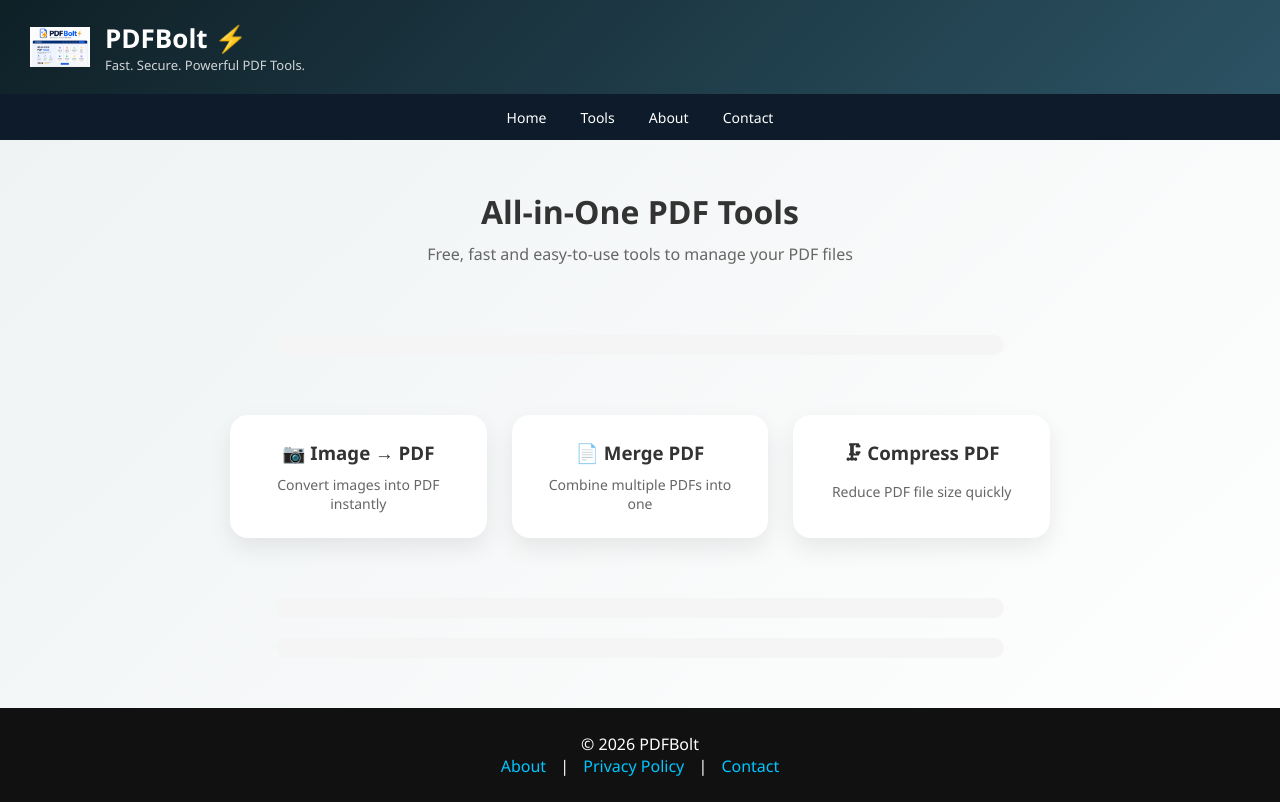
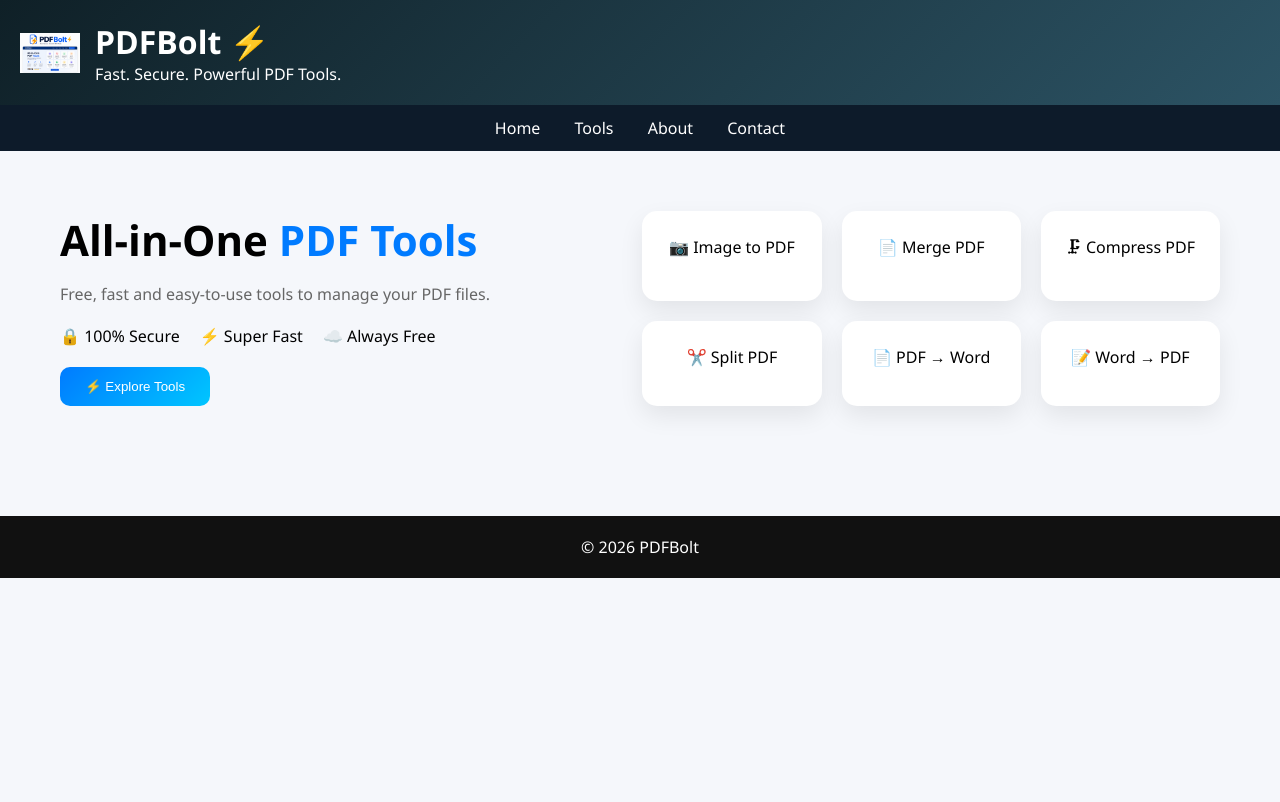
Before and after one commit to charan6882/pdf-tools, a plain HTML site: page index.html in a window 1280 px wide. Drawn offline with nearby package versions, Linux system fonts and the light colour scheme.

Commit message:
FULL UI redesign final

```diff
--- a/index.html
+++ b/index.html
@@ -4,29 +4,21 @@
     <meta charset="UTF-8">
     <meta name="viewport" content="width=device-width, initial-scale=1.0">
 
-    <title>PDFBolt - Merge, Compress & Convert PDF Online</title>
+    <title>PDFBolt - All in One PDF Tools</title>
 
-    <!-- SEO -->
-    <meta name="description" content="PDFBolt - Free online PDF tools to merge, compress and convert PDFs. Fast, secure, no signup required.">
+    <meta name="description" content="Free online PDF tools to merge, compress and convert PDFs. Fast, secure, no signup required.">
 
     <link rel="stylesheet" href="style.css">
 
-    <!-- jsPDF -->
     <script src="https://cdnjs.cloudflare.com/ajax/libs/jspdf/2.5.1/jspdf.umd.min.js"></script>
-
-    <!-- AdSense (ADD AFTER APPROVAL) -->
-    <!--
-    <script async src="https://pagead2.googlesyndication.com/pagead/js/adsbygoogle.js?client=ca-pub-XXXXXXXXXXXX"
-     crossorigin="anonymous"></script>
-    -->
 </head>
 
 <body>
 
-<!-- 🔷 HEADER WITH LOGO -->
+<!-- HEADER -->
 <header class="header">
     <div class="logo-area">
-        <img src="logo.png" alt="PDFBolt Logo">
+        <img src="logo.png">
         <div>
             <h1>PDFBolt ⚡</h1>
             <p>Fast. Secure. Powerful PDF Tools.</p>
@@ -34,7 +26,7 @@
     </div>
 </header>
 
-<!-- 🔷 NAVBAR -->
+<!-- NAVBAR -->
 <nav class="navbar">
     <a href="#">Home</a>
     <a href="#">Tools</a>
@@ -42,88 +34,61 @@
     <a href="contact.html">Contact</a>
 </nav>
 
-<!-- 🔷 HERO SECTION -->
-<section class="hero">
-    <h2>All-in-One PDF Tools</h2>
-    <p>Free, fast and easy-to-use tools to manage your PDF files</p>
+<!-- MAIN HERO -->
+<section class="main-hero">
+
+    <!-- LEFT -->
+    <div class="hero-left">
+        <h1>All-in-One <span>PDF Tools</span></h1>
+        <p>Free, fast and easy-to-use tools to manage your PDF files.</p>
+
+        <div class="features">
+            <div>🔒 100% Secure</div>
+            <div>⚡ Super Fast</div>
+            <div>☁️ Always Free</div>
+        </div>
+
+        <button onclick="showMergeTool()">⚡ Explore Tools</button>
+    </div>
+
+    <!-- RIGHT -->
+    <div class="hero-right">
+
+        <div class="tool-card" onclick="showImageTool()">📷 Image to PDF</div>
+        <div class="tool-card" onclick="showMergeTool()">📄 Merge PDF</div>
+        <div class="tool-card" onclick="showCompressTool()">🗜 Compress PDF</div>
+        <div class="tool-card">✂️ Split PDF</div>
+        <div class="tool-card">📄 PDF → Word</div>
+        <div class="tool-card">📝 Word → PDF</div>
+
+    </div>
+
 </section>
 
-<!-- 🔝 TOP AD -->
-<div class="ad-box"></div>
+<!-- TOOL SECTIONS -->
 
-<!-- 🔷 TOOL CARDS -->
-<div class="container">
-    <div class="card" onclick="showImageTool()">
-        <h3>📷 Image → PDF</h3>
-        <p>Convert images into PDF instantly</p>
-    </div>
-
-    <div class="card" onclick="showMergeTool()">
-        <h3>📄 Merge PDF</h3>
-        <p>Combine multiple PDFs into one</p>
-    </div>
-
-    <div class="card" onclick="showCompressTool()">
-        <h3>🗜 Compress PDF</h3>
-        <p>Reduce PDF file size quickly</p>
-    </div>
+<div id="imageSection" class="tool-box hidden">
+    <h2>Image to PDF</h2>
+    <input type="file" id="imageInput" multiple>
+    <button onclick="convertToPDF()">Convert</button>
 </div>
 
-<!-- 🔽 MIDDLE AD -->
-<div class="ad-box"></div>
-
-<!-- ================= IMAGE TOOL ================= -->
-<div id="imageSection" class="tool-box hidden">
-    <h2>Image to PDF</h2>
-
-    <div id="dropArea">
-        <p>Drag & Drop Images Here</p>
-        <span>or</span><br><br>
-        <input type="file" id="imageInput" multiple accept="image/*">
-    </div>
-
-    <div id="preview"></div>
-
-    <button onclick="convertToPDF()">Convert to PDF</button>
+<div id="mergeSection" class="tool-box hidden">
+    <h2>Merge PDF</h2>
+    <input type="file" id="pdfInput" multiple>
+    <button onclick="mergePDF()">Merge</button>
 </div>
 
-<!-- ================= MERGE TOOL ================= -->
-<div id="mergeSection" class="tool-box hidden">
-    <h2>Merge PDF Files</h2>
-
-    <p>Select multiple PDF files to merge into one</p>
-
-    <input type="file" id="pdfInput" multiple accept="application/pdf">
-
-    <button onclick="mergePDF()">Merge & Download</button>
+<div id="compressSection" class="tool-box hidden">
+    <h2>Compress PDF</h2>
+    <input type="file" id="compressInput">
+    <button onclick="compressPDF()">Compress</button>
 </div>
 
-<!-- ================= COMPRESS TOOL ================= -->
-<div id="compressSection" class="tool-box hidden">
-    <h2>Compress PDF</h2>
-
-    <p>Reduce PDF file size quickly</p>
-
-    <input type="file" id="compressInput" accept="application/pdf">
-
-    <button onclick="compressPDF()">Compress & Download</button>
-</div>
-
-<!-- 🔽 BOTTOM AD -->
-<div class="ad-box"></div>
-
-<!-- 🔷 FOOTER -->
 <footer>
     <p>© 2026 PDFBolt</p>
-
-    <div>
-        <a href="about.html">About</a> |
-        <a href="privacy.html">Privacy Policy</a> |
-        <a href="contact.html">Contact</a>
-    </div>
 </footer>
 
-<!-- SCRIPT -->
 <script src="script.js"></script>
 
 </body>
--- a/style.css
+++ b/style.css
@@ -1,22 +1,19 @@
-/* RESET */
 * {
     margin: 0;
     padding: 0;
     box-sizing: border-box;
 }
 
-/* BODY */
 body {
     font-family: 'Segoe UI', sans-serif;
-    background: linear-gradient(135deg, #eef2f3, #ffffff);
-    color: #333;
+    background: #f5f7fb;
 }
 
-/* ================= HEADER ================= */
+/* HEADER */
 .header {
     background: linear-gradient(135deg, #0f2027, #2c5364);
     color: white;
-    padding: 20px 30px;
+    padding: 20px;
 }
 
 .logo-area {
@@ -27,19 +24,9 @@ body {
 
 .logo-area img {
     width: 60px;
-    height: auto;
 }
 
-.logo-area h1 {
-    font-size: 26px;
-}
-
-.logo-area p {
-    font-size: 13px;
-    opacity: 0.8;
-}
-
-/* ================= NAVBAR ================= */
+/* NAVBAR */
 .navbar {
     background: #0d1b2a;
     padding: 12px;
@@ -50,153 +37,108 @@ body {
     color: white;
     margin: 0 15px;
     text-decoration: none;
-    font-size: 14px;
 }
 
-.navbar a:hover {
-    color: #00c6ff;
+/* HERO */
+.main-hero {
+    display: flex;
+    justify-content: space-between;
+    padding: 60px;
+    gap: 40px;
+    flex-wrap: wrap;
 }
 
-/* ================= HERO ================= */
-.hero {
-    text-align: center;
-    padding: 50px 20px;
+/* LEFT */
+.hero-left {
+    max-width: 500px;
 }
 
-.hero h2 {
-    font-size: 32px;
-    margin-bottom: 10px;
+.hero-left h1 {
+    font-size: 42px;
 }
 
-.hero p {
+.hero-left span {
+    color: #007bff;
+}
+
+.hero-left p {
+    margin: 15px 0;
     color: #666;
 }
 
-/* ================= TOOL GRID ================= */
-.container {
-    display: grid;
-    grid-template-columns: repeat(auto-fit, minmax(220px, 1fr));
-    gap: 25px;
-    padding: 40px;
-    max-width: 900px;
-    margin: auto;
+/* FEATURES */
+.features {
+    display: flex;
+    gap: 20px;
+    margin: 20px 0;
 }
 
-/* ================= CARD ================= */
-.card {
+/* BUTTON */
+.hero-left button {
+    padding: 12px 25px;
+    background: linear-gradient(135deg, #007bff, #00c6ff);
+    border: none;
+    color: white;
+    border-radius: 10px;
+    cursor: pointer;
+}
+
+/* RIGHT GRID */
+.hero-right {
+    display: grid;
+    grid-template-columns: repeat(3, 1fr);
+    gap: 20px;
+}
+
+/* TOOL CARDS */
+.tool-card {
     background: white;
     padding: 25px;
-    border-radius: 18px;
+    border-radius: 15px;
     text-align: center;
     cursor: pointer;
-    transition: all 0.3s ease;
+    font-weight: 500;
 
     box-shadow: 0 10px 25px rgba(0,0,0,0.08);
-}
-
-.card h3 {
-    margin-bottom: 10px;
-}
-
-.card p {
-    font-size: 14px;
-    color: #666;
-}
-
-.card:hover {
-    transform: translateY(-8px);
-    box-shadow: 0 20px 40px rgba(0,0,0,0.15);
-}
-
-/* ================= TOOL BOX ================= */
-.tool-box {
-    background: white;
-    margin: 30px auto;
-    padding: 30px;
-    max-width: 500px;
-    border-radius: 15px;
-    text-align: center;
-
-    box-shadow: 0 10px 25px rgba(0,0,0,0.08);
-}
-
-.tool-box h2 {
-    margin-bottom: 10px;
-}
-
-.tool-box p {
-    color: #666;
-}
-
-/* ================= INPUT ================= */
-input {
-    margin: 15px 0;
-    padding: 10px;
-}
-
-/* ================= BUTTON ================= */
-button {
-    margin-top: 15px;
-    padding: 12px 25px;
-    border: none;
-    border-radius: 10px;
-    background: linear-gradient(135deg, #007bff, #00c6ff);
-    color: white;
-    font-size: 15px;
-    cursor: pointer;
     transition: 0.3s;
 }
 
-button:hover {
-    transform: scale(1.05);
+.tool-card:hover {
+    transform: translateY(-6px);
 }
 
-/* ================= DROP AREA ================= */
-#dropArea {
-    border: 2px dashed #007bff;
-    padding: 20px;
+/* TOOL BOX */
+.tool-box {
+    margin: 30px auto;
+    padding: 30px;
+    max-width: 400px;
+    background: white;
     border-radius: 12px;
-    margin-bottom: 15px;
-    background: #f9f9f9;
+    text-align: center;
 }
 
-/* ================= PREVIEW ================= */
-#preview img {
-    width: 80px;
-    margin: 5px;
-    border-radius: 6px;
-}
-
-/* ================= ADS ================= */
-.ad-box {
-    margin: 20px auto;
-    padding: 10px;
-    max-width: 728px;
-    text-align: center;
-    background: #f5f5f5;
-    border-radius: 10px;
-}
-
-/* ================= FOOTER ================= */
+/* FOOTER */
 footer {
     text-align: center;
-    padding: 25px;
+    padding: 20px;
     background: #111;
     color: white;
     margin-top: 50px;
 }
 
-footer a {
-    color: #00c6ff;
-    margin: 0 10px;
-    text-decoration: none;
-}
-
-footer a:hover {
-    text-decoration: underline;
-}
-
-/* ================= HIDDEN ================= */
+/* HIDE */
 .hidden {
     display: none;
 }
+
+/* MOBILE */
+@media (max-width: 768px) {
+    .main-hero {
+        flex-direction: column;
+        text-align: center;
+    }
+
+    .hero-right {
+        grid-template-columns: repeat(2, 1fr);
+    }
+}
```
